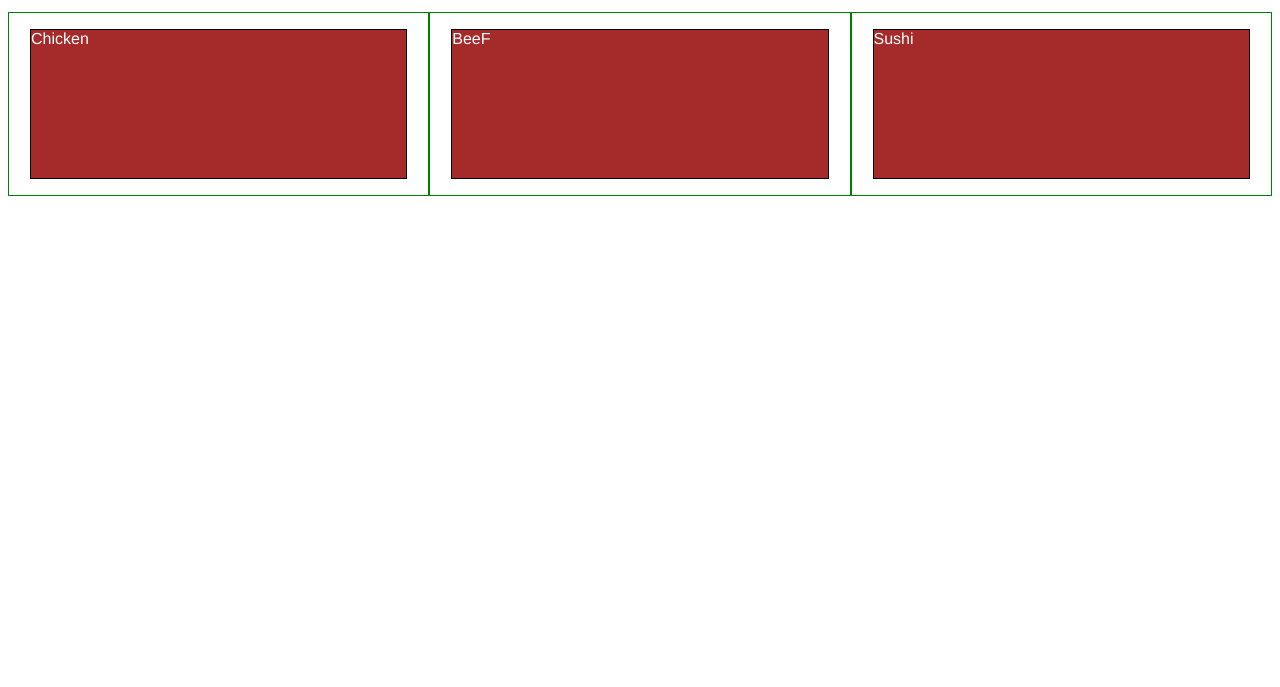
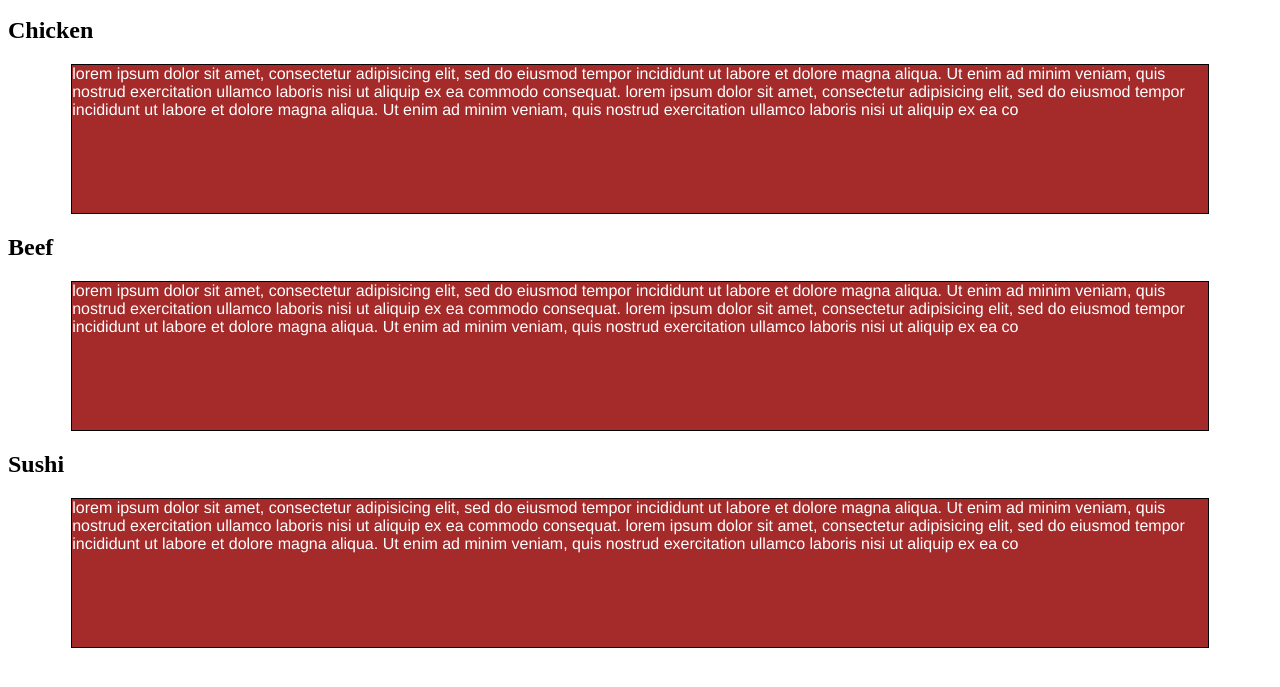
Before and after one commit to Arpita-Malaker/module2-solution, a plain HTML site: page index.html in a window 1280 px wide. Shown: the part 61-748 px from the top of the page. Drawn offline with Linux system fonts and the light colour scheme.

Commit message:
Update index.html

```diff
--- a/index.html
+++ b/index.html
@@ -1,23 +1,45 @@
 <!DOCTYPE html>
-<html>
+<html lang="en">
 <head>
-<meta charset="utf-8">
-<meta name="viewport" content="width=device-width, initial-scale=1">
-<title>Our Menu</title>
-<link rel="stylesheet"
-      type="text/css"
-      href="style.css"
-        />
+    <meta charset="utf-8">
+    <meta name="viewport" content="width=device-width, initial-scale=1">
+    <title>Module 2</title>
+
+    <link rel="stylesheet" type="text/css" href="style.css"/>
 </head>
+
+
+
 <body>
-<h1>Our Menu</h1>
-
-<div class="row">
-
-  <div class="col-lg-3 col-md-6"><p>Chicken </p></div>
-  <div class="col-lg-3 col-md-6"><p> BeeF</p></div>
-  <div class="col-lg-3 col-md-6"><p>Sushi</p></div>
-</div>
-
+    <h1>Our Menu</h1>
+    <div class="row">
+        <div class="col-lg-4 col-md-6 col-sm-12">
+            <section class="class1">
+                <h2>Chicken</h2>
+                <p>
+                     lorem ipsum dolor sit amet, consectetur adipisicing elit, sed do eiusmod tempor incididunt ut labore et dolore magna aliqua. Ut enim ad minim veniam, quis nostrud exercitation ullamco laboris nisi ut aliquip ex ea commodo consequat.
+                    lorem ipsum dolor sit amet, consectetur adipisicing elit, sed do eiusmod tempor incididunt ut labore et dolore magna aliqua. Ut enim ad minim veniam, quis nostrud exercitation ullamco laboris nisi ut aliquip ex ea co
+                </p>
+            </section>
+        </div>
+        <div class="col-lg-4 col-md-6 col-sm-12">
+            <section class="class2">
+                <h2>Beef</h2>
+                <p>
+                    lorem ipsum dolor sit amet, consectetur adipisicing elit, sed do eiusmod tempor incididunt ut labore et dolore magna aliqua. Ut enim ad minim veniam, quis nostrud exercitation ullamco laboris nisi ut aliquip ex ea commodo consequat.
+                    lorem ipsum dolor sit amet, consectetur adipisicing elit, sed do eiusmod tempor incididunt ut labore et dolore magna aliqua. Ut enim ad minim veniam, quis nostrud exercitation ullamco laboris nisi ut aliquip ex ea co
+                </p>
+            </section>
+        </div>
+        <div class="col-lg-4 col-md-12 col-sm-12">
+            <section class="class3">
+                <h2>Sushi</h2>
+                <p>
+                    lorem ipsum dolor sit amet, consectetur adipisicing elit, sed do eiusmod tempor incididunt ut labore et dolore magna aliqua. Ut enim ad minim veniam, quis nostrud exercitation ullamco laboris nisi ut aliquip ex ea commodo consequat.
+                    lorem ipsum dolor sit amet, consectetur adipisicing elit, sed do eiusmod tempor incididunt ut labore et dolore magna aliqua. Ut enim ad minim veniam, quis nostrud exercitation ullamco laboris nisi ut aliquip ex ea co
+                </p>
+            </section>
+        </div>
+    </div>
 </body>
 </html>
```
